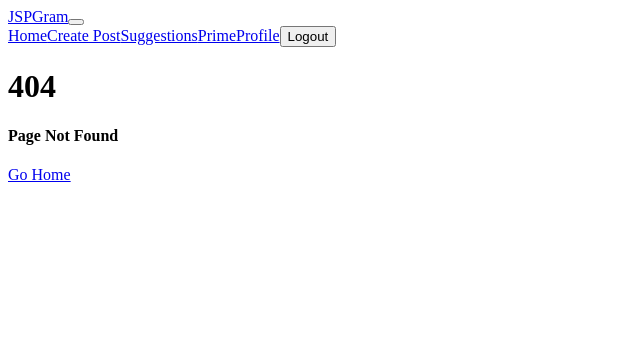
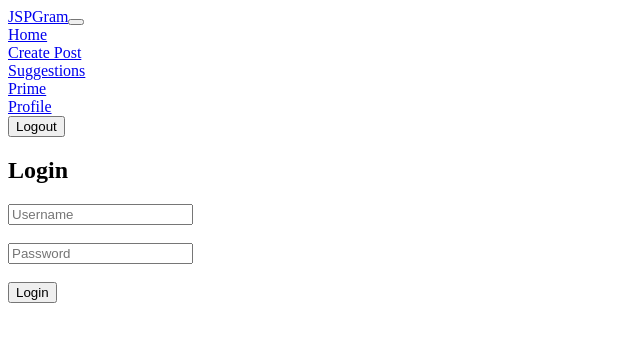
Before and after one commit to SagarUlli/react-jsp-gram, a React (Vite) app: page / in a window 1280 px wide. Before the commit this address led to /login. Shown: the top 342 px of the page, without its empty margins (0-640 px from the left). Built offline with nearby package versions, Linux system fonts and the light colour scheme.

Commit message:
fix: synchronize frontend authentication with backend

```diff
--- a/src/pages/Login/Login.jsx
+++ b/src/pages/Login/Login.jsx
@@ -12,13 +12,15 @@ function Login() {
     e.preventDefault();
 
     try {
-      const result = await login(username, password);
+      const response = await login(username, password);
+      const result = response.data;
 
       if (result.success) {
+        sessionStorage.setItem("user", JSON.stringify(result.data));
         toast.success(result.message);
         navigate("/home");
       } else {
-        toast.success(result.message);
+        toast.error(result.message);
       }
     } catch (error) {
       console.error(error);
--- a/src/routes/AppRoutes.jsx
+++ b/src/routes/AppRoutes.jsx
@@ -21,22 +21,9 @@ function AppRoutes() {
     <>
       <Navbar />
       <Routes>
-        <Route
-          path="/"
-          element={
-            <ProtectedRoute>
-              <Login />
-            </ProtectedRoute>
-          }
-        />
-        <Route
-          path="/register"
-          element={
-            <ProtectedRoute>
-              <Register />
-            </ProtectedRoute>
-          }
-        />
+        <Route path="/" element={<Login />} />
+        <Route path="/login" element={<Login />} />
+        <Route path="/register" element={<Register />} />
         <Route
           path="/home"
           element={
--- a/src/services/authService.js
+++ b/src/services/authService.js
@@ -1,7 +1,7 @@
 import api from "./api";
 
 export const login = async (username, password) => {
-  const response = await api.post("/api/login", {
+  const response = await api.post("/login", {
     username,
     password,
   });
@@ -10,6 +10,6 @@ export const login = async (username, password) => {
 };
 
 export const logout = async () => {
-  const response = await api.post("/api/logout");
+  const response = await api.post("/logout");
   return response.data;
 };
```
Also changed, not shown: src/components/layout/Navbar.jsx (+5 -5 lines).
